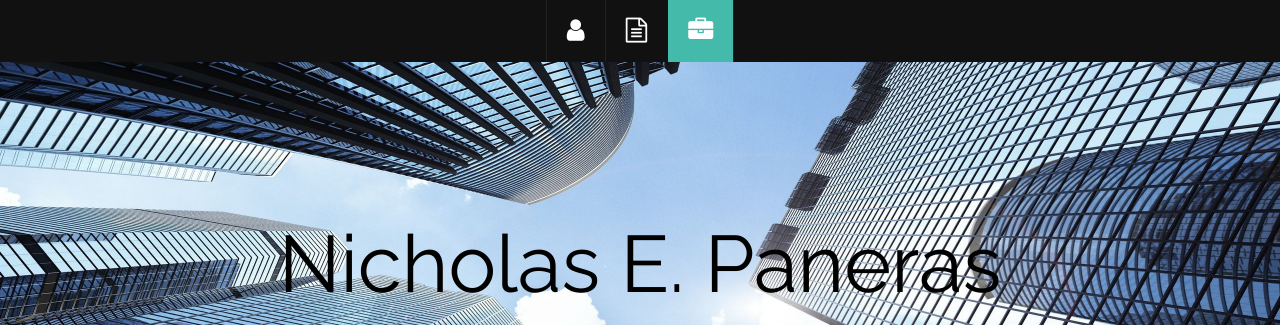
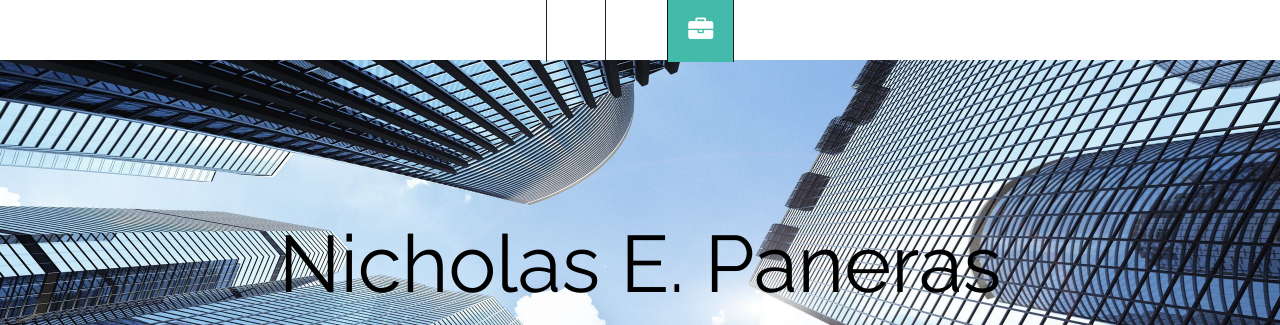
Before and after one commit to Aeroiiv/npaneras.io, a plain HTML site: page index.html in a window 1280 px wide. Shown: the top 325 px of the page. Drawn offline with Linux system fonts and the light colour scheme.

```diff
--- a/css/style.css
+++ b/css/style.css
@@ -114,7 +114,7 @@
 }
 
 #topbar-inner {
-  background: #111;
+  /*background: #111;*/
   line-height: 0;
   text-align: center;
 }
```
